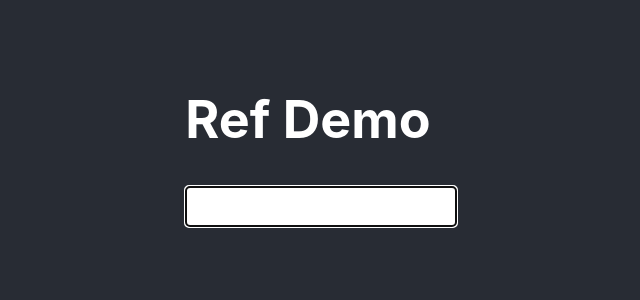
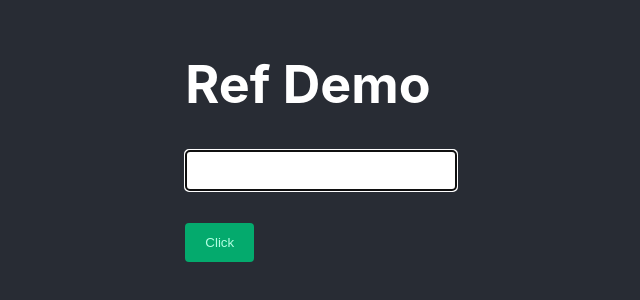
Before and after one commit to renuyarasu/codevolution, a React (Create React App) app: page / in a window 1280 px wide. Shown: the part 260-560 px from the top of the page, without its empty margins (332-972 px from the left). Built offline with nearby package versions, Linux system fonts and the light colour scheme.

Commit message:
Refs: current.value

```diff
--- a/src/components/RefDemo.js
+++ b/src/components/RefDemo.js
@@ -5,15 +5,19 @@
         super(props)
         this.inputRef = React.createRef()
     }
-    componentDidMount(){
+    componentDidMount() {
         this.inputRef.current.focus()
         console.log(this.inputRef);
+    }
+    clickHandler =() => {
+        alert(this.inputRef.current.value)
     }
     render() {
         return (
             <div>
                 <h1>Ref Demo</h1>
-                <input type="text" ref={this.inputRef} />
+                <input type="text" ref={this.inputRef} /><br /><br />
+                <button onClick={this.clickHandler}>Click</button>
             </div>
         )
     }
```
